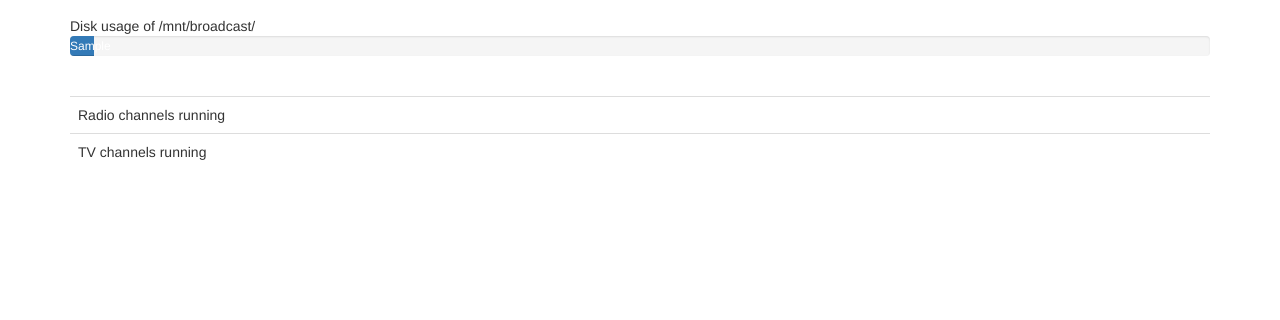
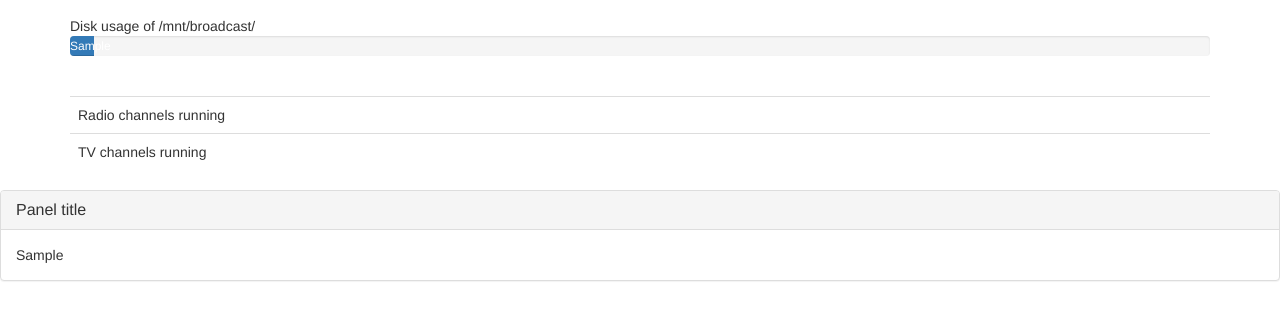
Before and after one commit to SirDukey/Novus_recording_system, a Flask app: template templates/info.html in a window 1280 px wide. Shown: the part 221-541 px from the top of the page. Run offline with Flask 2, Linux system fonts and the light colour scheme; the template is opened without the code that fills it: most values are stand-ins (such as "Sample title", 1, 10 or a date in 2020); some libraries are stand-ins or nearby versions.

Commit message:
attempting log file view

```diff
--- a/app.py
+++ b/app.py
@@ -5,6 +5,7 @@ from radio_recorder import rad_record
 from television_recorder import tv_record
 import subprocess as sp
 from info import disk_usage, mem_usage, cpu_usage
+from get_watcher_log import tail
 
 
 app = Flask(__name__)
@@ -274,6 +275,7 @@ def info():
     du = disk_usage()
     mem = mem_usage()
     cpu = cpu_usage()
+    watcher_log = tail()
 
     return render_template('info.html', title='Novus recording system',
                            radio=radio,
@@ -282,7 +284,8 @@ def info():
                            tv_running=mp4_running,
                            du=du,
                            mem=mem,
-                           cpu=cpu
+                           cpu=cpu,
+                           watcher_log=watcher_log
            )
 
 
--- a/templates/info.html
+++ b/templates/info.html
@@ -38,6 +38,18 @@
 
 </div>
 
+<div class="panel panel-default">
+  <div class="panel-heading">
+    <h3 class="panel-title">Panel title</h3>
+  </div>
+  <div class="panel-body">
+    {% for i in watcher_log %}
+        {{ i }}
+    {% endfor %}
+  </div>
+</div>
+
+
 
 
 {% endblock %}
```
Also changed, not shown: get_watcher_log.py (added, +7 -0 lines), 1 other file.
